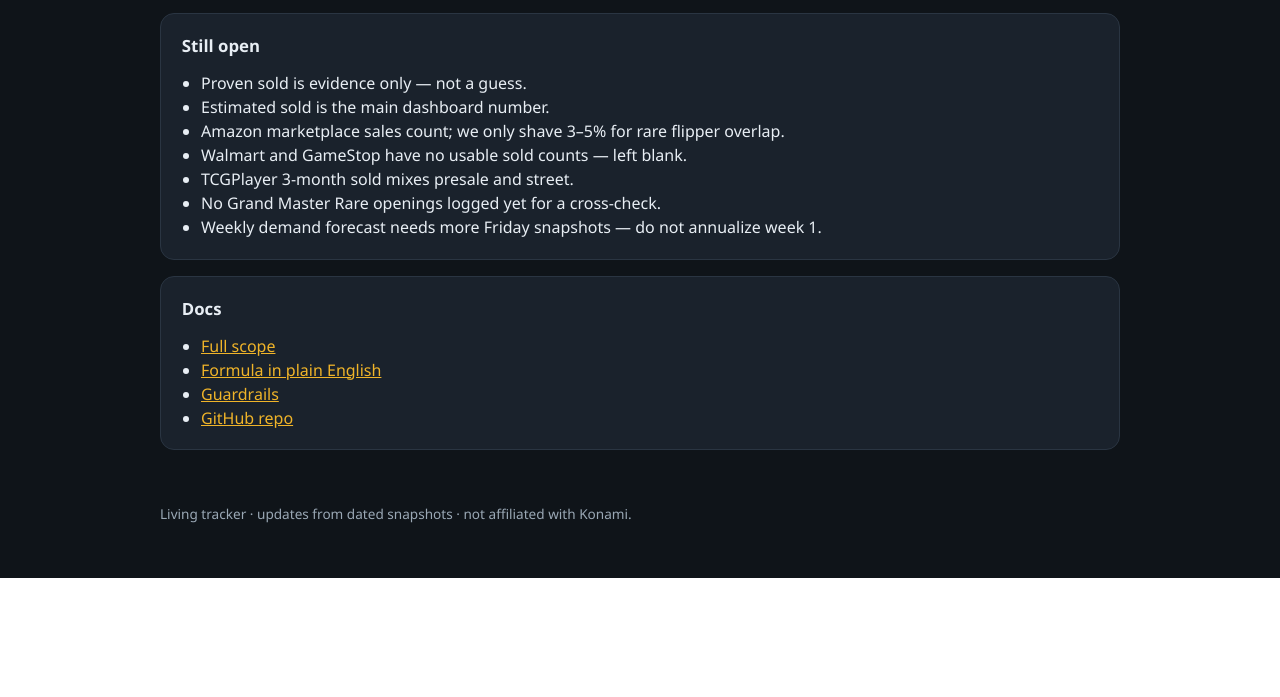
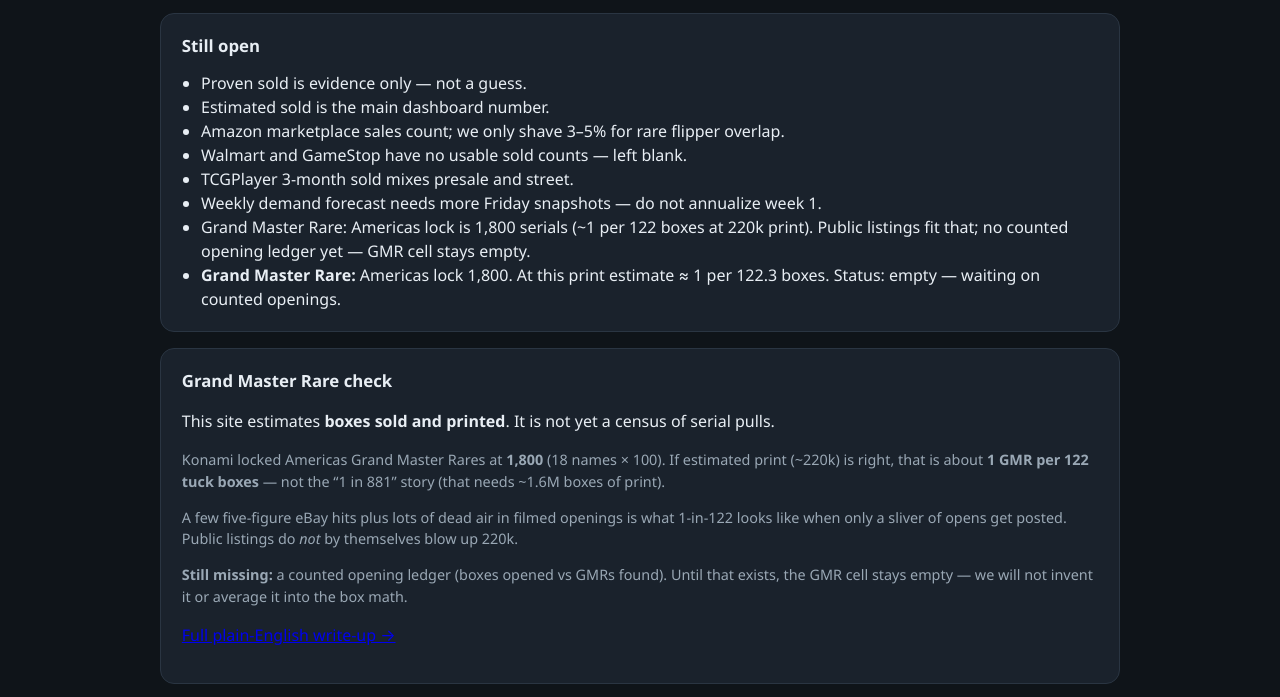
Before and after one commit to mastersquidwardo-blip/mamo-supply-tracker, a plain HTML site: page docs/index.html in a window 1280 px wide. Shown: the part 1426-2123 px from the top of the page. Before the commit the page ends 2004 px from the top, so only its background shows below. Drawn offline with Linux system fonts and the light colour scheme.

Commit message:
Add plain-English Grand Master Rare check
Document week-1 sell-through vs serial census, ~1 GMR per 122 boxes
at the current print estimate vs the 1-in-881 myth, and what evidence
would actually break the box math. Link from the public dashboard.

```diff
--- a/docs/index.html
+++ b/docs/index.html
@@ -74,6 +74,16 @@
       <ul id="notes"></ul>
     </section>
 
+
+    <section class="panel">
+      <h2>Grand Master Rare check</h2>
+      <p>This site estimates <strong>boxes sold and printed</strong>. It is not yet a census of serial pulls.</p>
+      <p class="fine">Konami locked Americas Grand Master Rares at <strong>1,800</strong> (18 names × 100). If estimated print (~220k) is right, that is about <strong>1 GMR per 122 tuck boxes</strong> — not the “1 in 881” story (that needs ~1.6M boxes of print).</p>
+      <p class="fine">A few five-figure eBay hits plus lots of dead air in filmed openings is what 1-in-122 looks like when only a sliver of opens get posted. Public listings do <em>not</em> by themselves blow up 220k.</p>
+      <p class="fine"><strong>Still missing:</strong> a counted opening ledger (boxes opened vs GMRs found). Until that exists, the GMR cell stays empty — we will not invent it or average it into the box math.</p>
+      <p><a href="GMR-CHECK.md">Full plain-English write-up →</a></p>
+    </section>
+
     <section class="panel links">
       <h2>Docs</h2>
       <ul>
--- a/docs/site/app.js
+++ b/docs/site/app.js
@@ -56,6 +56,12 @@
     li.textContent = n;
     notes.appendChild(li);
   }
+  if (d.gmr) {
+    const li = document.createElement("li");
+    li.innerHTML = `<strong>Grand Master Rare:</strong> Americas lock ${d.gmr.americas_lock.toLocaleString("en-US")}. At this print estimate ≈ 1 per ${d.gmr.implied_boxes_per_gmr_at_estimated_print} boxes. Status: ${d.gmr.status}.`;
+    notes.appendChild(li);
+  }
+
 }
 
 boot().catch((err) => {
--- a/docs/site/snapshot.json
+++ b/docs/site/snapshot.json
@@ -1,5 +1,5 @@
 {
-  "title": "Magnificent Monsters — Americas supply tracker",
+  "title": "Magnificent Monsters \u2014 Americas supply tracker",
   "set_code": "MAMO",
   "unit": "tuck box",
   "street_date": "2026-09-04",
@@ -39,12 +39,20 @@
     "us_print": 193697
   },
   "notes": [
-    "Proven sold is evidence only — not a guess.",
+    "Proven sold is evidence only \u2014 not a guess.",
     "Estimated sold is the main dashboard number.",
-    "Amazon marketplace sales count; we only shave 3–5% for rare flipper overlap.",
-    "Walmart and GameStop have no usable sold counts — left blank.",
+    "Amazon marketplace sales count; we only shave 3\u20135% for rare flipper overlap.",
+    "Walmart and GameStop have no usable sold counts \u2014 left blank.",
     "TCGPlayer 3-month sold mixes presale and street.",
-    "No Grand Master Rare openings logged yet for a cross-check.",
-    "Weekly demand forecast needs more Friday snapshots — do not annualize week 1."
-  ]
+    "Weekly demand forecast needs more Friday snapshots \u2014 do not annualize week 1.",
+    "Grand Master Rare: Americas lock is 1,800 serials (~1 per 122 boxes at 220k print). Public listings fit that; no counted opening ledger yet \u2014 GMR cell stays empty."
+  ],
+  "gmr": {
+    "americas_lock": 1800,
+    "implied_boxes_per_gmr_at_estimated_print": 122.3,
+    "myth_one_in": 881,
+    "myth_implies_print_boxes": 1585800,
+    "openings_logged": false,
+    "status": "empty \u2014 waiting on counted openings"
+  }
 }
```
Also changed, not shown: 2 other files.
